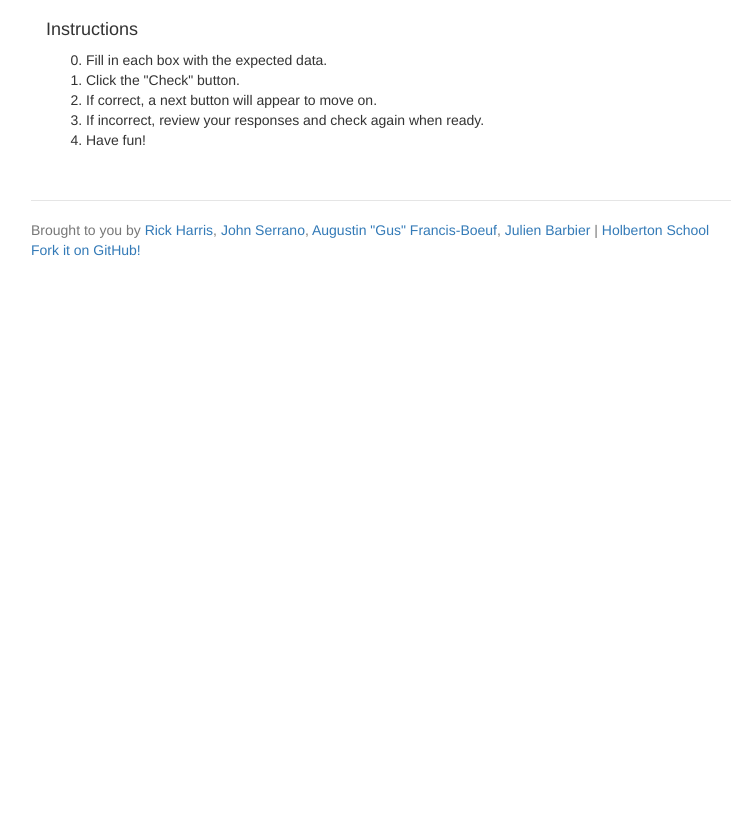
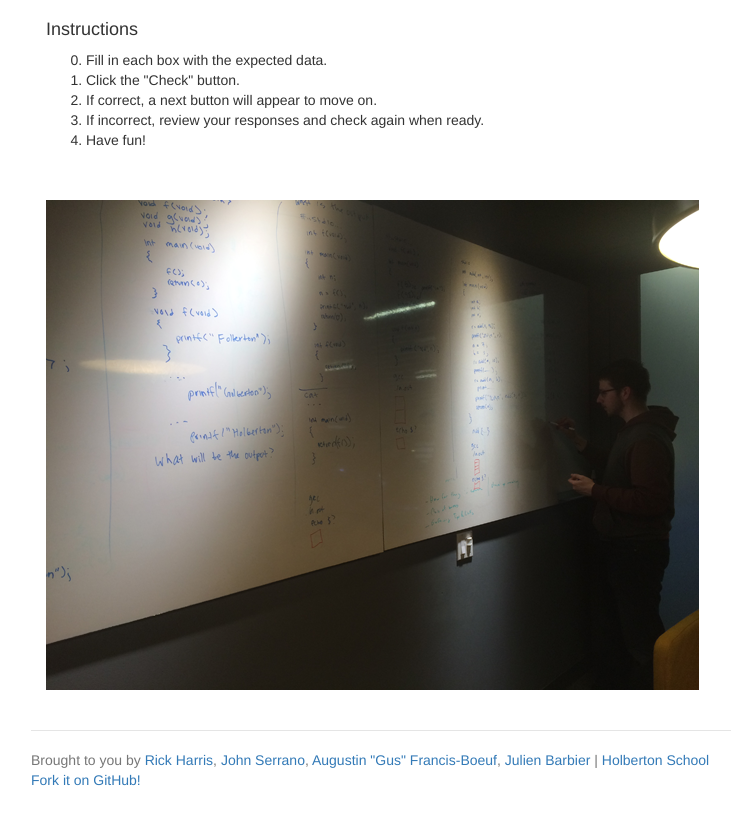
Before and after one commit to johnSerrano/Cwalk, a PHP site: page / in a window 1280 px wide. Shown: the part 483-1303 px from the top of the page, without its empty margins (259-999 px from the left). Before the commit the page ends 739 px from the top, so only its background shows below. Run offline with PHP 8.4, Linux system fonts and the light colour scheme.

Commit message:
Adding pic on homepage

```diff
--- a/index.php
+++ b/index.php
@@ -23,4 +23,10 @@
         </div>
       </div>
 
+      <div class="row marketing">
+        <div class="col-lg-12">
+	   <img src="images/home.png">
+        </div>
+      </div>
+
       <? require_once('footer.php'); ?>
```
